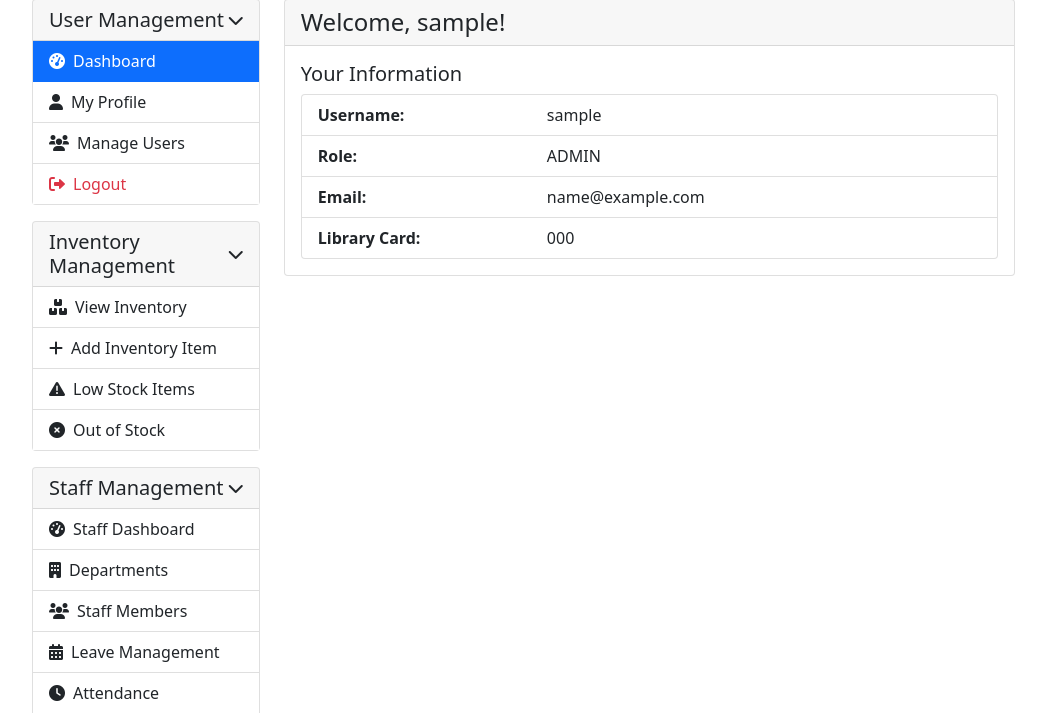
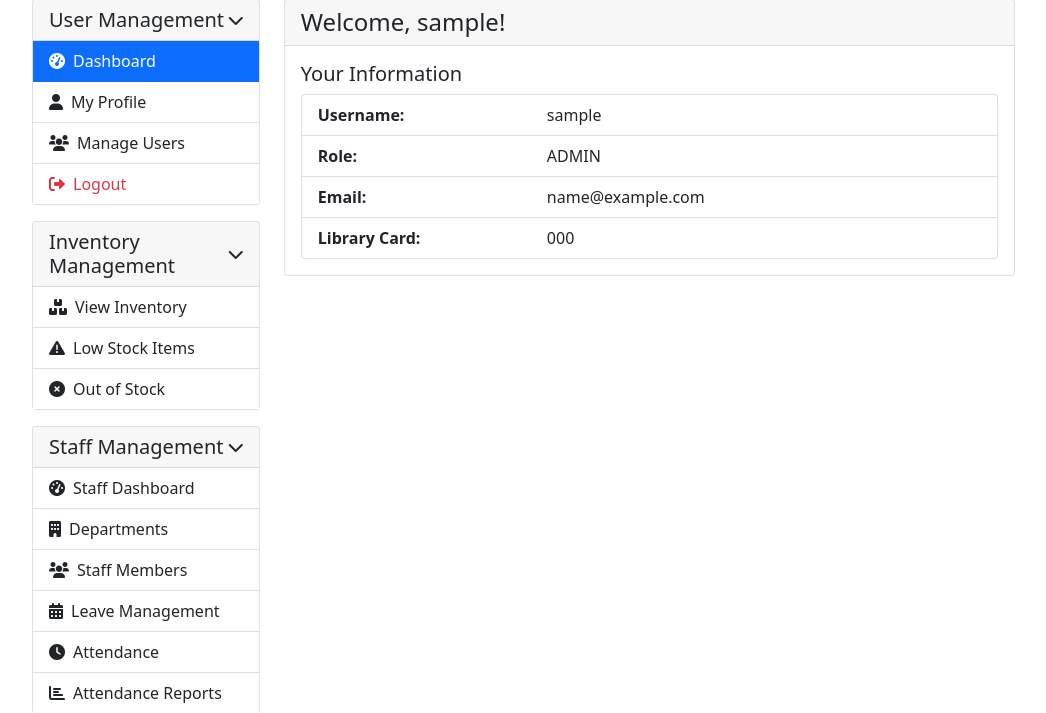
Before and after one commit to mushfiq1998/library-management-system-with-django-psql, a Django app: page /dashboard/ in a window 1280 px wide. Shown: the part 113-826 px from the top of the page, without its empty margins (229-1275 px from the left). Run offline with Django 4.2, Linux system fonts and the light colour scheme; a user stored in the database is signed in; tables that the repository leaves empty hold one stand-in row (values such as "Sample post").

Commit message:
Update inventory management

```diff
--- a/user_management/templates/user_management/dashboard.html
+++ b/user_management/templates/user_management/dashboard.html
@@ -56,9 +56,9 @@
                                 <i class="fas fa-boxes me-2"></i>View Inventory
                             </a>
 
-                            <a href="{% url 'inventory:inventory_item_create' %}" class="list-group-item list-group-item-action">
+                            <!-- <a href="{% url 'inventory:inventory_item_create' %}" class="list-group-item list-group-item-action">
                                 <i class="fas fa-plus me-2"></i>Add Inventory Item
-                            </a>
+                            </a> -->
                             <a href="{% url 'inventory:inventory_list' %}?status=low" class="list-group-item list-group-item-action">
                                 <i class="fas fa-exclamation-triangle me-2"></i>Low Stock Items
                             </a>
```
